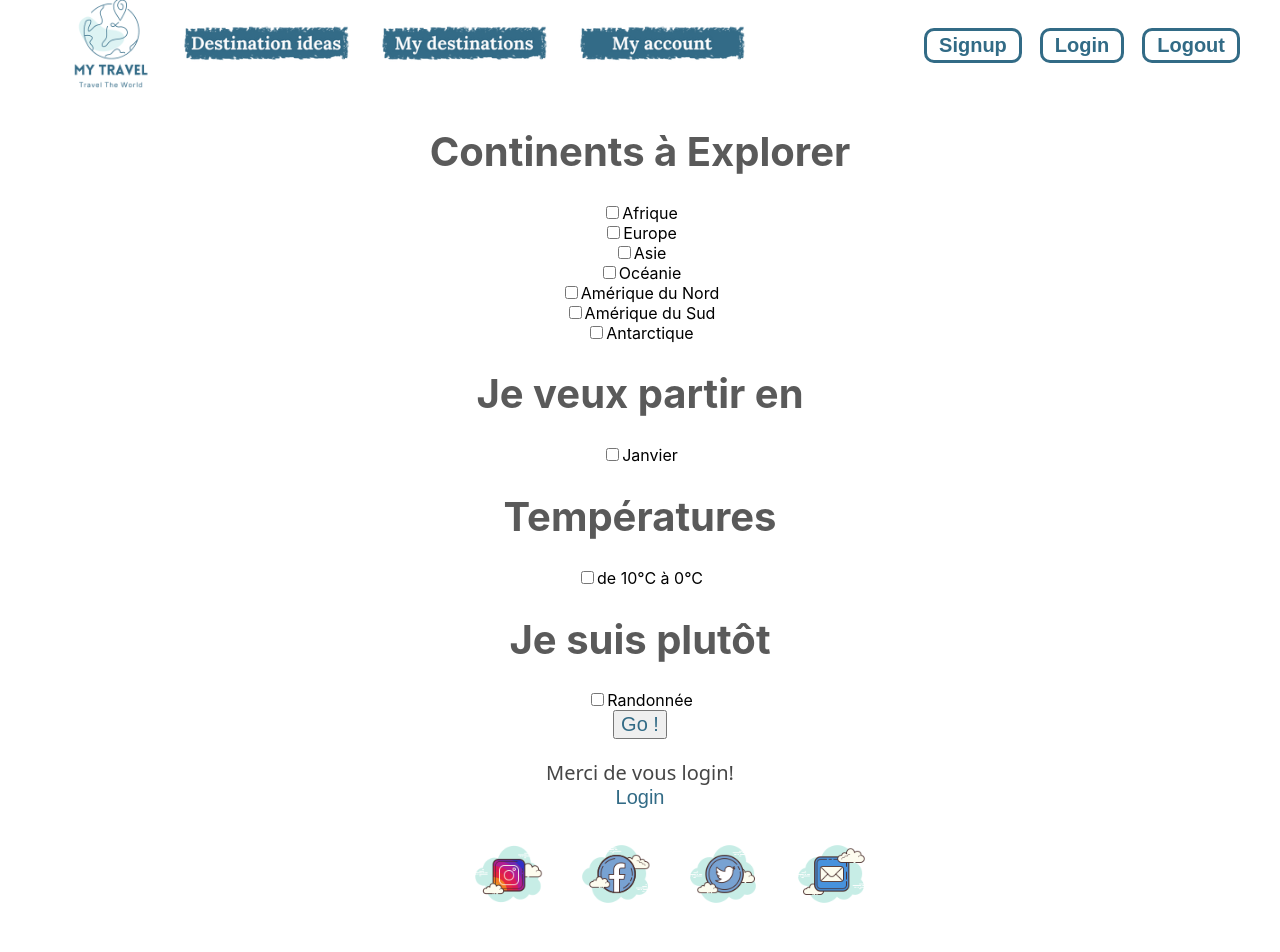
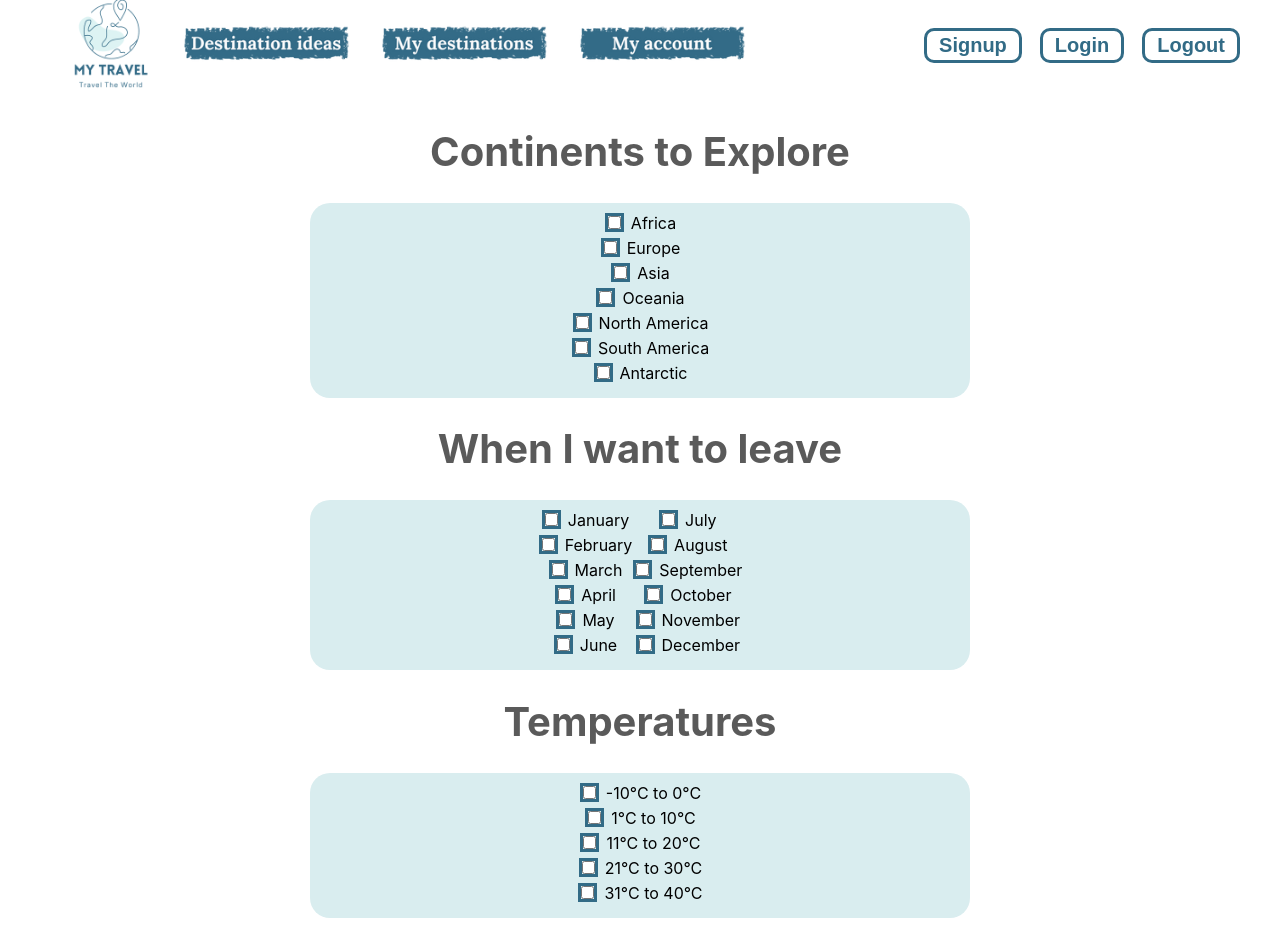
Before and after one commit to AurianeV/My-travel, a React (Create React App) app in the folder client/: page /countryfilter in a window 1280 px wide. Shown: the top 952 px of the page. Before the commit the page ends 924 px from the top, so only its background shows below. Built offline with nearby package versions, Linux system fonts and the light colour scheme; no server answers.

Commit message:
CSS COuntryfilter presque fini et CSS User profile commencé

```diff
--- a/client/src/App.css
+++ b/client/src/App.css
@@ -413,6 +413,63 @@ h1 {
   background-color: rgba(255, 255, 255, 0.979);
 }
 
+/* COUNTRY FILTER */
+
+.divp{
+  display: flex;
+  flex-direction: column;
+  justify-content: center;
+  align-items: center;
+}
+
+input:checked + label {
+  font-weight: bold;
+  color:rgb(50, 107, 134);
+}
+
+input{
+  margin-right: 10px;
+}
+
+
+input[type="checkbox"]{
+  box-shadow: 0 0 0 3px rgb(50, 107, 134);
+}
+
+#inputdiv{
+  background-color: rgba(217, 237, 239);
+  padding: 10px;
+  width: 50%;
+  border-radius: 20px;
+  display: flex;
+  flex-direction: column;
+  justify-content: center;
+}
+
+.inputdiv2{
+  background-color: rgba(217, 237, 239);
+  padding: 10px;
+  width: 50%;
+  border-radius: 20px;
+  display: flex;
+  justify-content: center;
+}
+
+
+div > input{
+  align-items: center;
+}
+
+#field{
+  margin-bottom: 5px;
+}
+
+/* USER ACCOUNT*/
+
+.account{
+  background-color: rgba(217, 237, 239);
+  padding: 10px;
+}
 
 /* FOOTER */
 
--- a/client/src/components/Countryfilter.js
+++ b/client/src/components/Countryfilter.js
@@ -4,64 +4,142 @@ import { Link } from 'react-router-dom';
 const Countryfilter = () => {
   const islogged = false
   return (
-    <div>
-      <h1>Continents à Explorer</h1>
-      <div>
+    <div class="divp">
+      <h1>Continents to Explore</h1>
+    <section id="inputdiv">
+      <div id="field">
       <input type="checkbox" id="afrique" name="afrique"/>
-      <label for="scales">Afrique</label>
+      <label for="scales">Africa</label>
     </div>
-    <div>
+    <div id="field">
       <input type="checkbox" id="europe" name="europe"/>
       <label for="europe">Europe</label>
     </div>
+    <div id="field">
+      <input type="checkbox" id="asie" name="asie"/>
+      <label for="asie">Asia</label>
+    </div>
+    <div id="field">
+      <input type="checkbox" id="océanie" name="océanie"/>
+      <label for="océanie">Oceania</label>
+    </div>
+    <div id="field">
+      <input type="checkbox" id="ameriequen" name="ameriquen"/>
+      <label for="ameriquen">North America</label>
+    </div>
+    <div id="field">
+      <input type="checkbox" id="ameriques" name="amreriques"/>
+      <label for="ameriques">South America</label>
+    </div>
+    <div id="field">
+      <input type="checkbox" id="antarctique" name="antarctique"/>
+      <label for="antarctique">Antarctic</label>
+    </div>
+   </section>
+    <h1>When I want to leave</h1>
+    <section  class="inputdiv2" >
     <div>
-      <input type="checkbox" id="asie" name="asie"/>
-      <label for="asie">Asie</label>
+    <div id="field">
+      <input type="checkbox" id="janvier" name="janvier"/>
+      <label for="janvier">January</label>
+    </div>
+    <div id="field">
+      <input type="checkbox" id="février" name="févier"/>
+      <label for="février">February</label>
+    </div>
+    <div id="field">
+      <input type="checkbox" id="mars" name="mars"/>
+      <label for="mars">March</label>
+    </div>
+    <div id="field">
+      <input type="checkbox" id="april" name="april"/>
+      <label for="april">April</label>
+    </div>
+    <div id="field">
+      <input type="checkbox" id="may" name="may"/>
+      <label for="may">May</label>
+    </div>
+    <div id="field">
+      <input type="checkbox" id="june" name="june"/>
+      <label for="june">June</label>
+    </div>
     </div>
     <div>
-      <input type="checkbox" id="océanie" name="océanie"/>
-      <label for="océanie">Océanie</label>
+    <div id="field">
+      <input type="checkbox" id="july" name="july"/>
+      <label for="july">July</label>
     </div>
-    <div>
-      <input type="checkbox" id="ameriequen" name="ameriquen"/>
-      <label for="ameriquen">Amérique du Nord</label>
+    <div id="field">
+      <input type="checkbox" id="august" name="august"/>
+      <label for="august">August</label>
     </div>
-    <div>
-      <input type="checkbox" id="ameriques" name="amreriques"/>
-      <label for="ameriques">Amérique du Sud</label>
+    <div id="field">
+      <input type="checkbox" id="september" name="september"/>
+      <label for="september">September</label>
     </div>
-    <div>
-      <input type="checkbox" id="antarctique" name="antarctique"/>
-      <label for="antarctique">Antarctique</label>
+    <div id="field">
+      <input type="checkbox" id="october" name="october"/>
+      <label for="october">October</label>
     </div>
+    <div id="field">
+      <input type="checkbox" id="november" name="november"/>
+      <label for="november">November</label>
+    </div>
+    <div id="field">
+      <input type="checkbox" id="december" name="december"/>
+      <label for="december">December</label>
+    </div>
+    </div>
+    </section>
 
-    <h1>Je veux partir en</h1>
-    <div>
-      <input type="checkbox" id="janvier" name="janvier"/>
-      <label for="janvier">Janvier</label>
+    <h1>Temperatures</h1>
+
+    <section id="inputdiv">
+    <div id="field">
+      <input type="checkbox" id="degré" name="degré"/>
+      <label for="degré">-10°C to 0°C</label>
     </div>
+    <div id="field">
+      <input type="checkbox" id="degré" name="degré"/>
+      <label for="degré">1°C to 10°C</label>
+    </div>
+    <div id="field">
+      <input type="checkbox" id="degré" name="degré"/>
+      <label for="degré">11°C to 20°C</label>
+    </div>
+    <div id="field">
+      <input type="checkbox" id="degré" name="degré"/>
+      <label for="degré">21°C to 30°C</label>
+    </div>
+    <div id="field">
+      <input type="checkbox" id="degré" name="degré"/>
+      <label for="degré">31°C to 40°C</label>
+    </div>
+    </section>
 
-    <h1>Températures</h1>
-    <div>
-      <input type="checkbox" id="degré" name="degré"/>
-      <label for="degré">de 10°C à 0°C</label>
+    <h1>My Mood</h1>
+
+    <section id="inputdiv">
+    <div id="field">
+      <input type="checkbox" id="randonnée" name="randonnée"/>
+      <label for="randonnée">Hiking <img src=""/></label>
     </div>
+    <div id="field">
+      <input type="checkbox" id="ski" name="ski"/>
+      <label for="ski">Ski <img src=""/></label>
+    </div>
+    <div id="field">
+      <input type="checkbox" id="beach" name="beach"/>
+      <label for="beach">Beach <img src=""/></label>
+    </div>
+    <div id="field">
+      <input type="checkbox" id="visit" name="visit"/>
+      <label for="visit">Visit <img src=""/></label>
+    </div>
+    </section>
 
-    <h1>Je suis plutôt</h1>
-    <div>
-      <input type="checkbox" id="randonnée" name="randonnée"/>
-      <label for="randonnée">Randonnée</label>
-    </div>
-
-    <button><Link to='/resultats'>Go !</Link></button>
-
-      {islogged ? ("") : (
-      <div>
-        <p>Merci de vous login!</p>
-        <Link to="/login">Login</Link>
-      </div>
-      )}
-    </div>
+    <button class="btnlogin"><Link to='/resultats'>Go !</Link></button>
+  </div>
   )
 }
 
--- a/client/src/components/User.js
+++ b/client/src/components/User.js
@@ -16,17 +16,19 @@ class User extends Component {
   render(){
   return (
     <div>
-      <h1>Mon Compte</h1>
-      <p>Firstname:{this.props.userInSession.firstname}</p>
-      <p>Lastname:{this.props.userInSession.lastname}</p>
+      <h1>{this.props.userInSession.firstname} {this.props.userInSession.lastname}</h1>
+      <div class="account">
       <p>Birthdate:</p>
       <p>Age:</p>
       <p>Gender:</p>
       <p>My Favorites:</p>
-      <button><Link to='/edit'>Edit profile</Link></button>
+      </div>
+      <button class="btnlogin"><Link to='/edit'>Edit profile</Link></button>
+      <div>
       {//this.state.userInSession &&
-      <button onClick={this.onLogout}>Logout</button>
+      <button class="btnlogin" onClick={this.onLogout}>Logout</button>
       }
+      </div>
     </div>
   )};
 }
```
